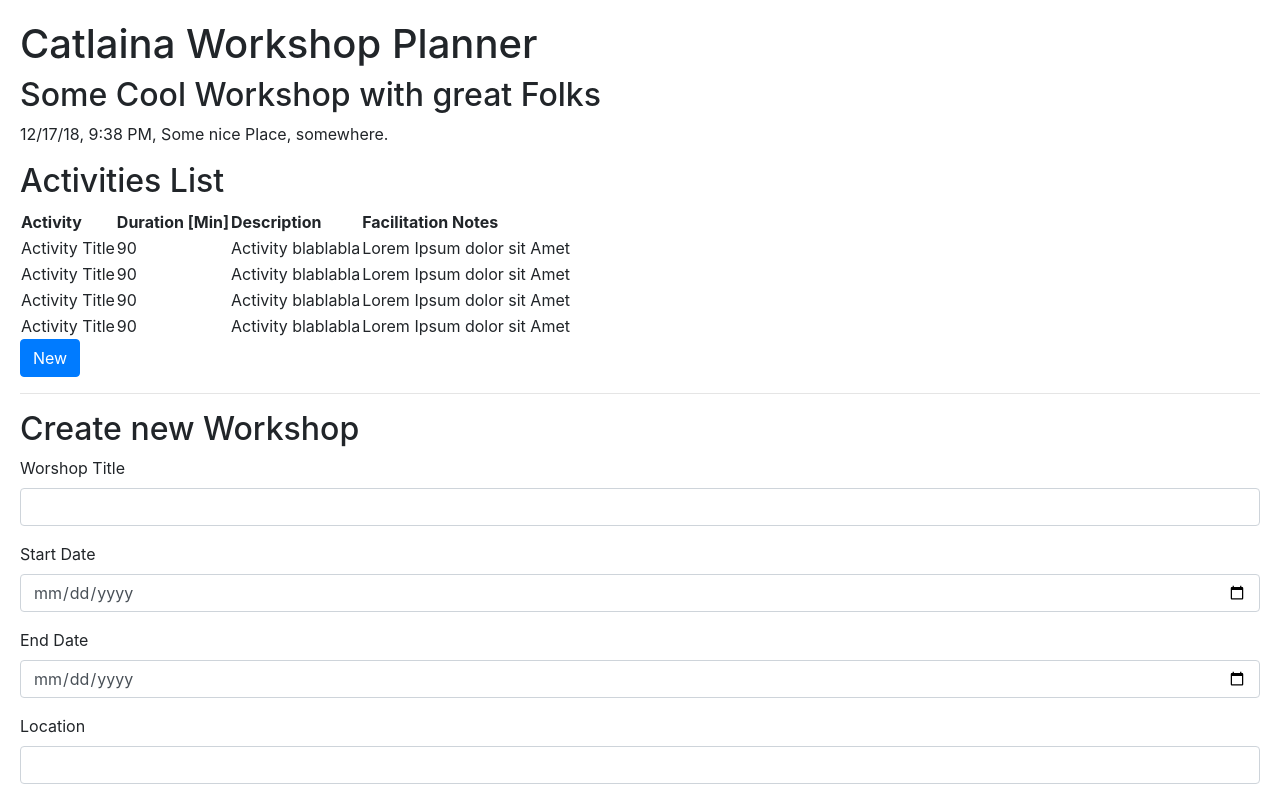
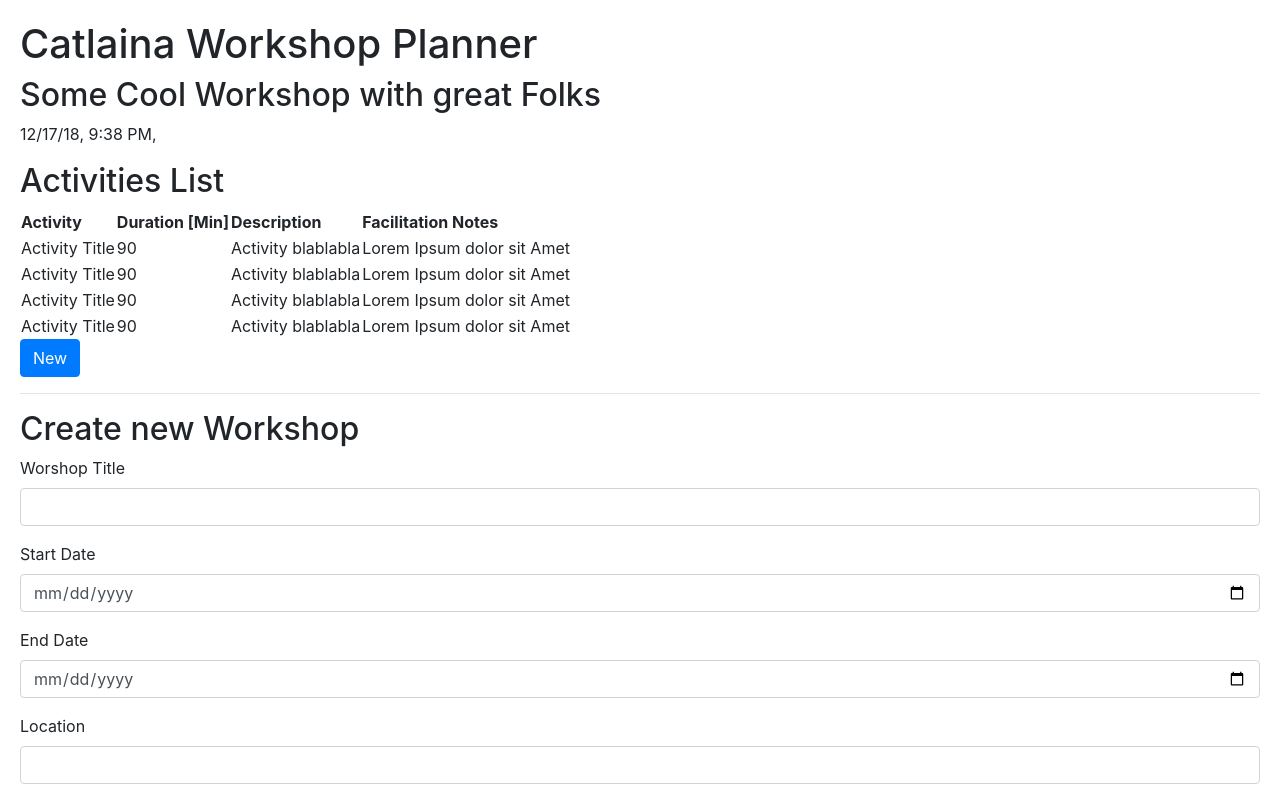
Before and after one commit to Catlaina/CatlainaRepo, an Angular app in the folder frontend/Catlaina/: page / in a window 1280 px wide. Shown: the top 798 px of the page. Built offline with nearby package versions, Linux system fonts and the light colour scheme.

Commit message:
integrate primitive workshop service

```diff
--- a/frontend/Catlaina/src/app/workshop.ts
+++ b/frontend/Catlaina/src/app/workshop.ts
@@ -31,4 +31,11 @@ export class Workshop {
     public set place(value: string) {
       this._place = value;
     }
+
+    constructor(id?:number, title?:string, date?:Date, place?:string){
+      this._id = id;
+      this._title = title;
+      this._date = date;
+      this._place = place;
+    }
 }
--- a/frontend/Catlaina/src/app/workshop/workshop.component.ts
+++ b/frontend/Catlaina/src/app/workshop/workshop.component.ts
@@ -18,7 +18,7 @@ export class WorkshopComponent implements OnInit {
     this._workshop.id = 1;
     this._workshop.title = "Some Cool Workshop with great Folks";
     this._workshop.date = new Date(Date.now());
-    this._workshop.place = "Some nice Place, somewhere.";
+    this._workshop.place = "";
    }
 
   ngOnInit() {
```
Also changed, not shown: frontend/Catlaina/src/app/workshop.service.ts (added, +31 -0 lines), 1 other file (tests, documents, lock files or other folders).
